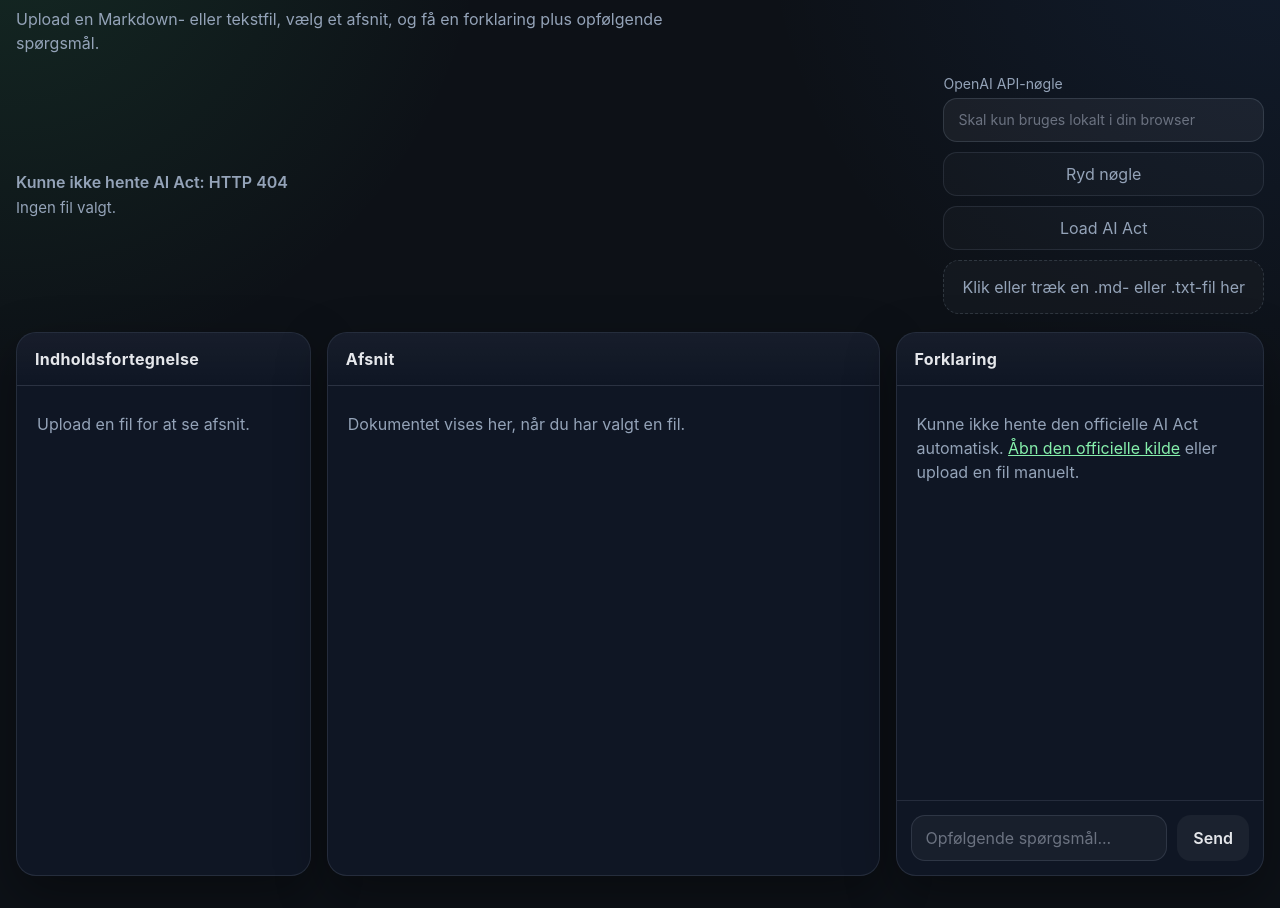
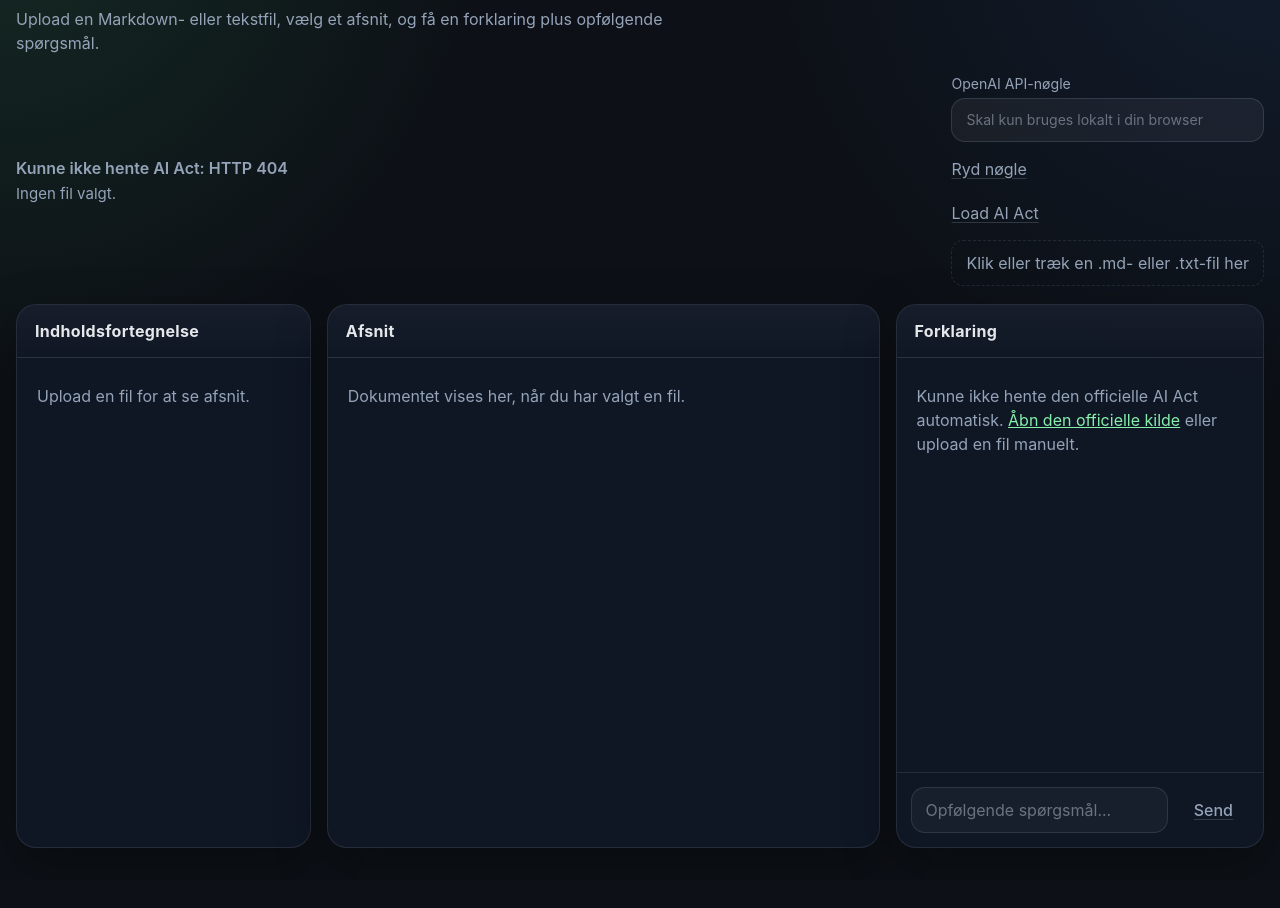
Before and after one commit to jakupmichaelsen/AI-Act-Explorer, a website: page index.html in a window 1280 px wide. Shown: the part 106-1014 px from the top of the page. After the commit the page ends 986 px from the top, so only its background shows below. Drawn offline with nearby package versions, Linux system fonts and the light colour scheme; no server answers.

Commit message:
Make controls more understated

```diff
--- a/styles.css
+++ b/styles.css
@@ -108,14 +108,14 @@ a {
   display: inline-flex;
   align-items: center;
   justify-content: center;
-  min-height: 54px;
-  padding: 0 18px;
-  border: 1px dashed rgba(148, 163, 184, 0.22);
-  border-radius: 16px;
-  background: rgba(22, 27, 34, 0.85);
+  min-height: 46px;
+  padding: 0 14px;
+  border: 1px dashed rgba(148, 163, 184, 0.16);
+  border-radius: 12px;
+  background: transparent;
   color: var(--muted);
   cursor: pointer;
-  transition: transform 0.16s ease, border-color 0.16s ease, background-color 0.16s ease, color 0.16s ease;
+  transition: color 0.16s ease, border-color 0.16s ease, background-color 0.16s ease;
 }
 
 .toolbar-actions {
@@ -145,21 +145,23 @@ a {
 }
 
 .secondary-button {
-  min-height: 44px;
-  padding: 0 16px;
-  border: 1px solid rgba(148, 163, 184, 0.15);
-  border-radius: 14px;
-  background: rgba(255, 255, 255, 0.025);
+  min-height: 34px;
+  padding: 0;
+  border: 0;
+  border-radius: 0;
+  background: transparent;
   color: var(--muted);
   cursor: pointer;
-  transition: background-color 0.16s ease, border-color 0.16s ease, color 0.16s ease, transform 0.16s ease;
+  justify-self: start;
+  text-decoration: underline;
+  text-decoration-color: rgba(148, 163, 184, 0.25);
+  text-underline-offset: 0.2em;
+  transition: color 0.16s ease, text-decoration-color 0.16s ease;
 }
 
 .secondary-button:hover {
-  border-color: rgba(148, 163, 184, 0.28);
-  background: rgba(255, 255, 255, 0.04);
   color: var(--text);
-  transform: translateY(-1px);
+  text-decoration-color: rgba(229, 231, 235, 0.65);
 }
 
 .secondary-button:disabled {
@@ -169,9 +171,8 @@ a {
 
 .dropzone:hover,
 .dropzone.dragover {
-  transform: translateY(-1px);
-  border-color: rgba(148, 163, 184, 0.42);
-  background: rgba(22, 27, 34, 0.95);
+  border-color: rgba(148, 163, 184, 0.34);
+  background: rgba(255, 255, 255, 0.02);
   color: var(--text);
 }
 
@@ -333,16 +334,19 @@ a {
   padding: 0 16px;
   border: 0;
   border-radius: 14px;
-  background: rgba(255, 255, 255, 0.05);
-  color: var(--text);
-  font-weight: 600;
+  background: transparent;
+  color: var(--muted);
+  font-weight: 500;
+  text-decoration: underline;
+  text-decoration-color: rgba(148, 163, 184, 0.25);
+  text-underline-offset: 0.2em;
   cursor: pointer;
-  transition: background-color 0.16s ease, transform 0.16s ease, color 0.16s ease;
+  transition: color 0.16s ease, text-decoration-color 0.16s ease;
 }
 
 .chatbox button:hover {
-  background: rgba(255, 255, 255, 0.08);
-  transform: translateY(-1px);
+  color: var(--text);
+  text-decoration-color: rgba(229, 231, 235, 0.65);
 }
 
 .chatbox button:disabled {
@@ -394,10 +398,6 @@ a {
     align-items: start;
   }
 
-  .hero-card {
-    max-width: none;
-  }
-
   .chatbox {
     grid-template-columns: 1fr;
   }
```
